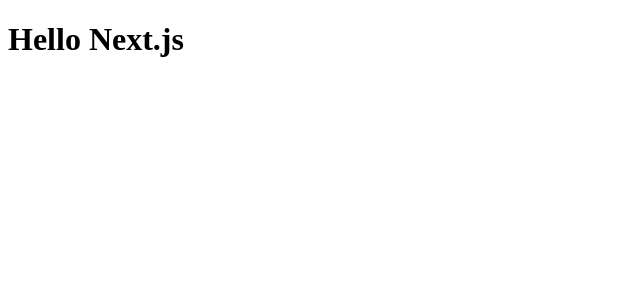
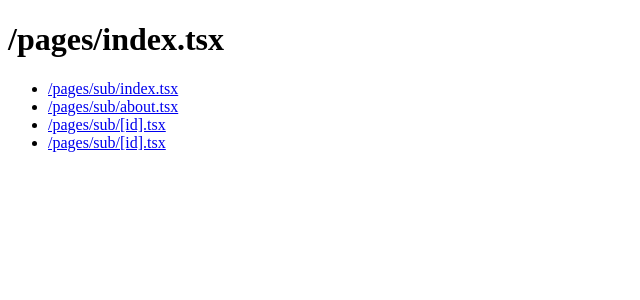
Before and after one commit to Hyeonii/voice-chatting, a Next.js app: page / in a window 1280 px wide. Shown: the top 300 px of the page, without its empty margins (0-640 px from the left). Built offline with nearby package versions, Linux system fonts and the light colour scheme.

Commit message:
Feat: basic routing

```diff
--- a/src/pages/index.tsx
+++ b/src/pages/index.tsx
@@ -1,14 +1,13 @@
-import Head from 'next/head'
-import Image from 'next/image'
-import { Inter } from 'next/font/google'
-import styles from '@/styles/Home.module.css'
-
-const inter = Inter({ subsets: ['latin'] })
-
 export default function Home() {
     return (
-        <>
-            <h1>Hello Next.js</h1>
-        </>
+        <div>
+            <h1>/pages/index.tsx</h1>
+            <ul>
+                <li><a href="/sub">/pages/sub/index.tsx</a></li>
+                <li><a href="/sub/about">/pages/sub/about.tsx</a></li>
+                <li><a href="/sub/1">/pages/sub/[id].tsx</a></li>
+                <li><a href="/sub/2">/pages/sub/[id].tsx</a></li>
+            </ul>
+        </div>
     )
 }
```
Also changed, not shown: src/pages/sub/[id].tsx (added, +16 -0 lines), src/pages/sub/about.tsx (added, +10 -0 lines), src/pages/sub/index.tsx (added, +10 -0 lines).
